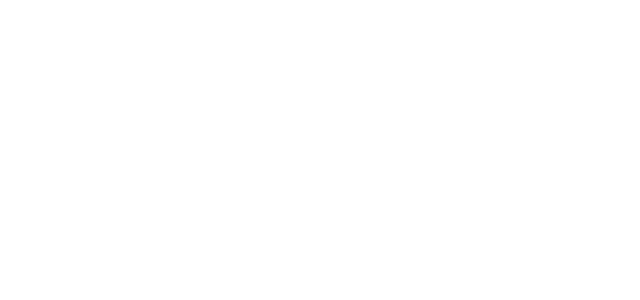
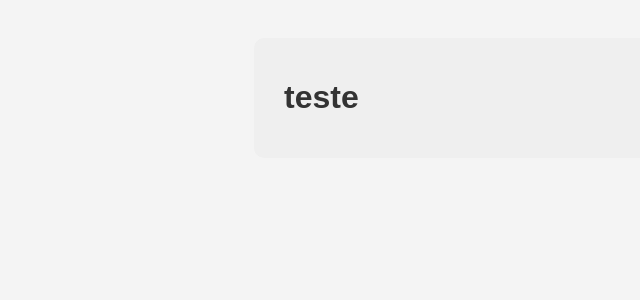
Before and after one commit to ricsjs/redux-todolist, a React (Vite) app: page / in a window 1280 px wide. Shown: the top 300 px of the page, without its empty margins (56-696 px from the left). Built offline with nearby package versions, Linux system fonts and the light colour scheme.

Commit message:
global style

```diff
--- a/src/App.jsx
+++ b/src/App.jsx
@@ -2,8 +2,8 @@
 function App() {
 
   return (
-    <div>
-
+    <div className="app">
+      <h1>teste</h1>
     </div>
   )
 }
--- a/src/index.css
+++ b/src/index.css
@@ -0,0 +1,14 @@
+body{
+    font-family: Arial, Helvetica, sans-serif;
+    background-color: #f4f4f4;
+    padding: 30px;
+    color: #333;
+}
+
+.app{
+    max-width: 600px;
+    margin: 0 auto;
+    background-color: #efefef;
+    padding: 20px 30px;
+    border-radius: 10px;
+}
```
